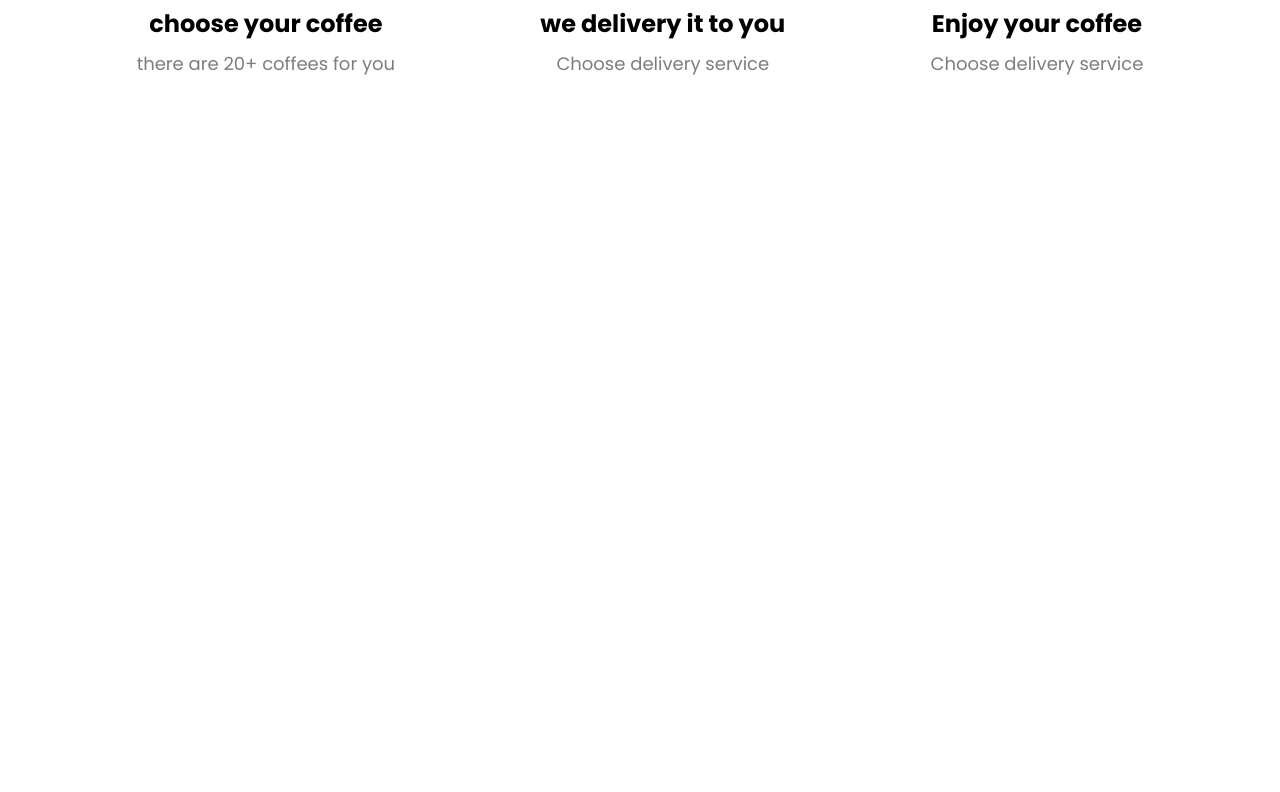
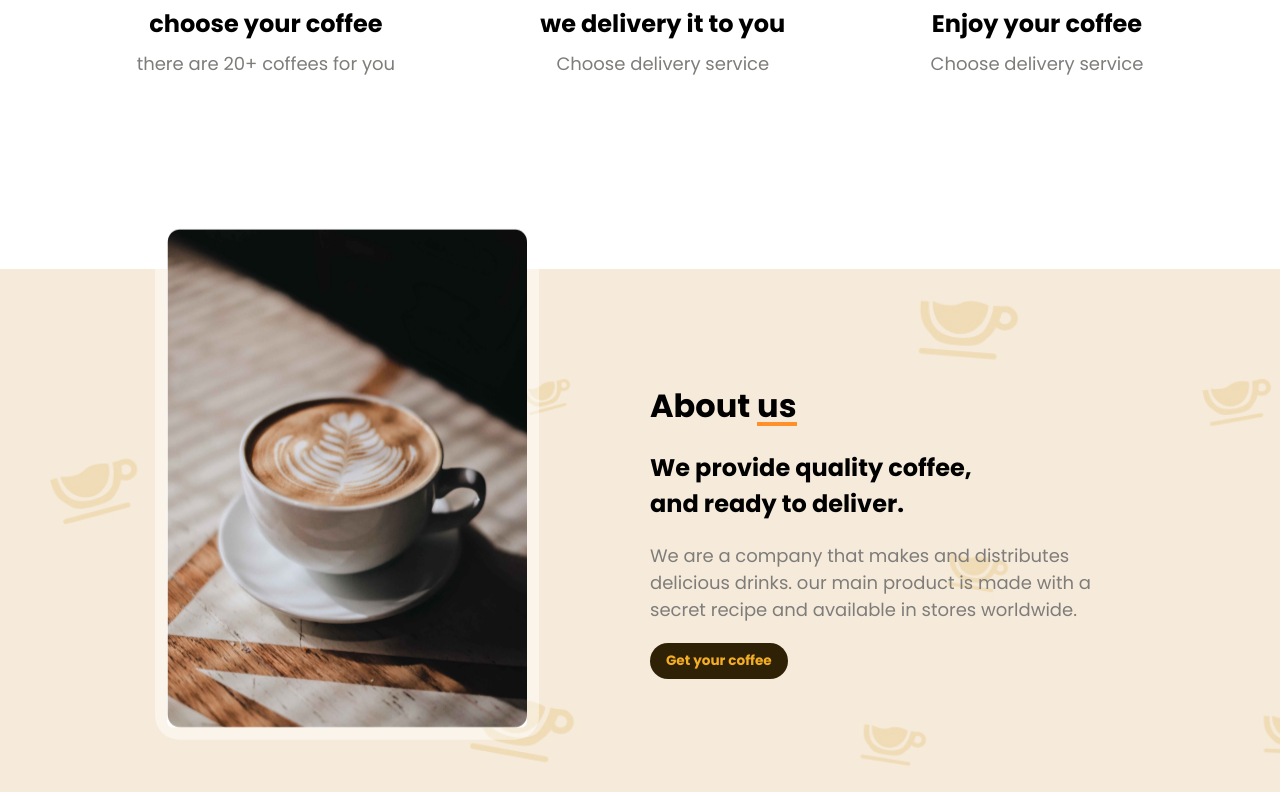
Before and after one commit to rockmel03/cafe-street, a React (Vite) app: page / in a window 1280 px wide. Shown: the part 1889-2681 px from the top of the page. Before the commit the page ends 2046 px from the top, so only its background shows below. Built offline with nearby package versions, Linux system fonts and the light colour scheme.

Commit message:
add about component

```diff
--- a/src/app.jsx
+++ b/src/app.jsx
@@ -1,4 +1,4 @@
-import { DeliveryService, Hero, Popular } from "./componets/Index";
+import { About, DeliveryService, Hero, Popular } from "./componets/Index";
 import { Navbar } from "./componets/Navbar/Navbar";
 
 export default function App() {
@@ -8,6 +8,7 @@
       <Hero />
       <Popular />
       <DeliveryService />
+      <About />
     </main>
   );
 }
--- /dev/null
+++ b/src/componets/About/About.jsx
@@ -0,0 +1,42 @@
+import { Layout } from "../Layout";
+import aboutCoffee from "../../assets/Images/about-coffee-9x16.jpg";
+import aboutBg from "../../assets/Images/about-bg-image.jpg";
+
+export const About = () => {
+  return (
+    <section
+      style={{ backgroundImage: `url(${aboutBg})` }}
+      className="bg-cover bg-center mt-28"
+    >
+      <Layout className="flex items-center gap-5">
+        <div className="flex-1 flex items-center justify-center">
+          <div className="w-fit h-fit p-3 rounded-3xl bg-glass -translate-y-[10%]">
+            <div className="rounded-md overflow-hidden">
+              <img src={aboutCoffee} alt="about us" />
+            </div>
+          </div>
+        </div>
+        <div className="flex-1 flex flex-col items-start gap-5">
+          <h2 className="text-[2em] font-semibold">
+            About{" "}
+            <span className="inline-block border-b-4 border-primary leading-none">
+              us
+            </span>
+          </h2>
+          <h3 className="font-semibold text-[1.5em]">
+            We provide quality coffee,
+            <br /> and ready to deliver.
+          </h3>
+          <p className="text-light text-[1.125em]">
+            We are a company that makes and distributes
+            <br /> delicious drinks. our main product is made with a <br />
+            secret recipe and available in stores worldwide.
+          </p>
+          <button className="text-[.85em] px-4 py-2 rounded-full bg-secondary font-semibold text-[#F4AE26]">
+            Get your coffee
+          </button>
+        </div>
+      </Layout>
+    </section>
+  );
+};
--- a/src/componets/Index.js
+++ b/src/componets/Index.js
@@ -2,4 +2,5 @@
 export * from "./Layout";
 export * from "./Hero/Hero";
 export * from "./Popular/Popular";
-export * from  "./DeliveryService/DeliveryService";
+export * from "./DeliveryService/DeliveryService";
+export * from "./About/About";
```
Also changed, not shown: src/assets/Images/about-bg-image.jpg (added), src/assets/Images/about-coffee-9x16.jpg (added).
